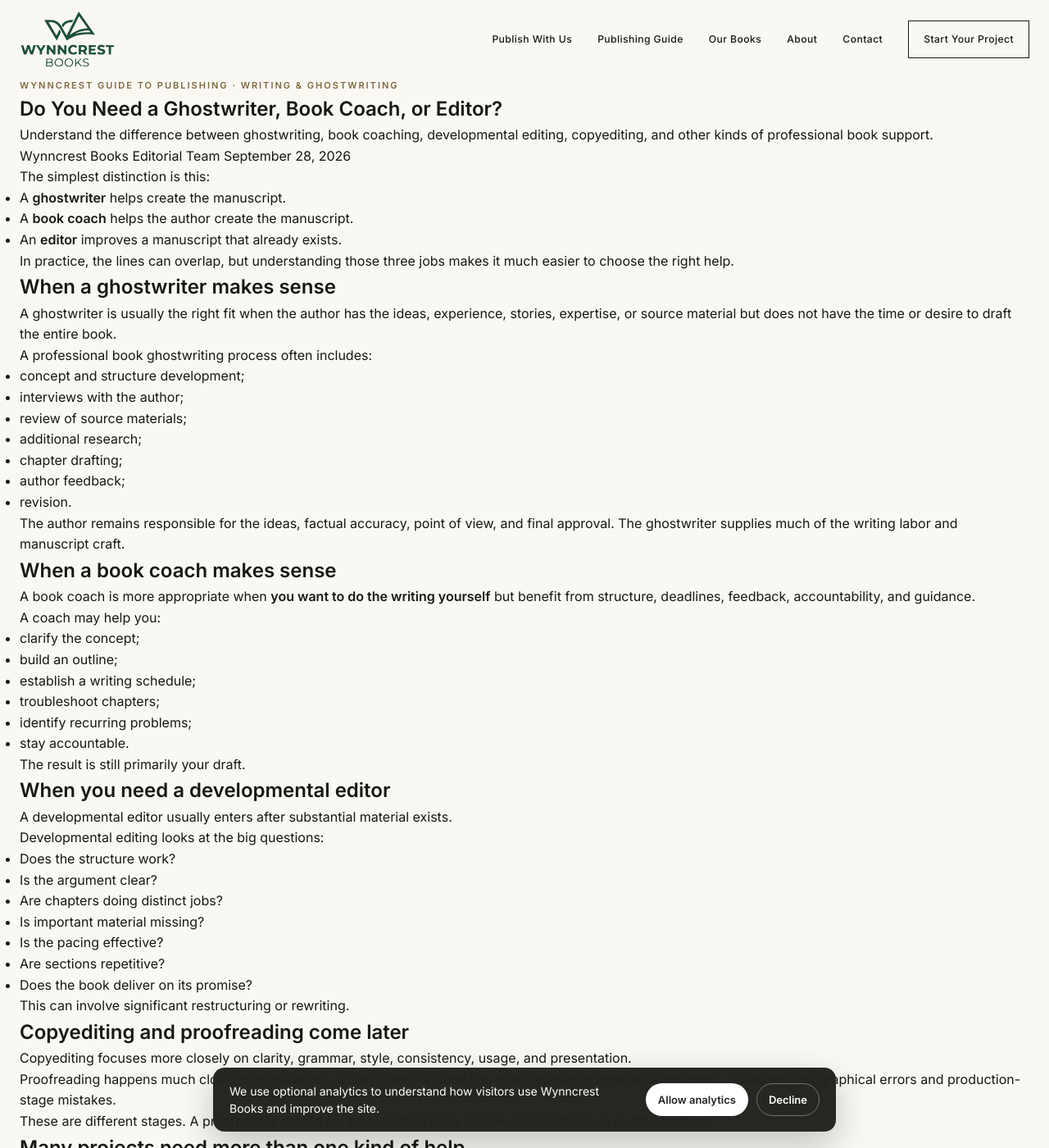
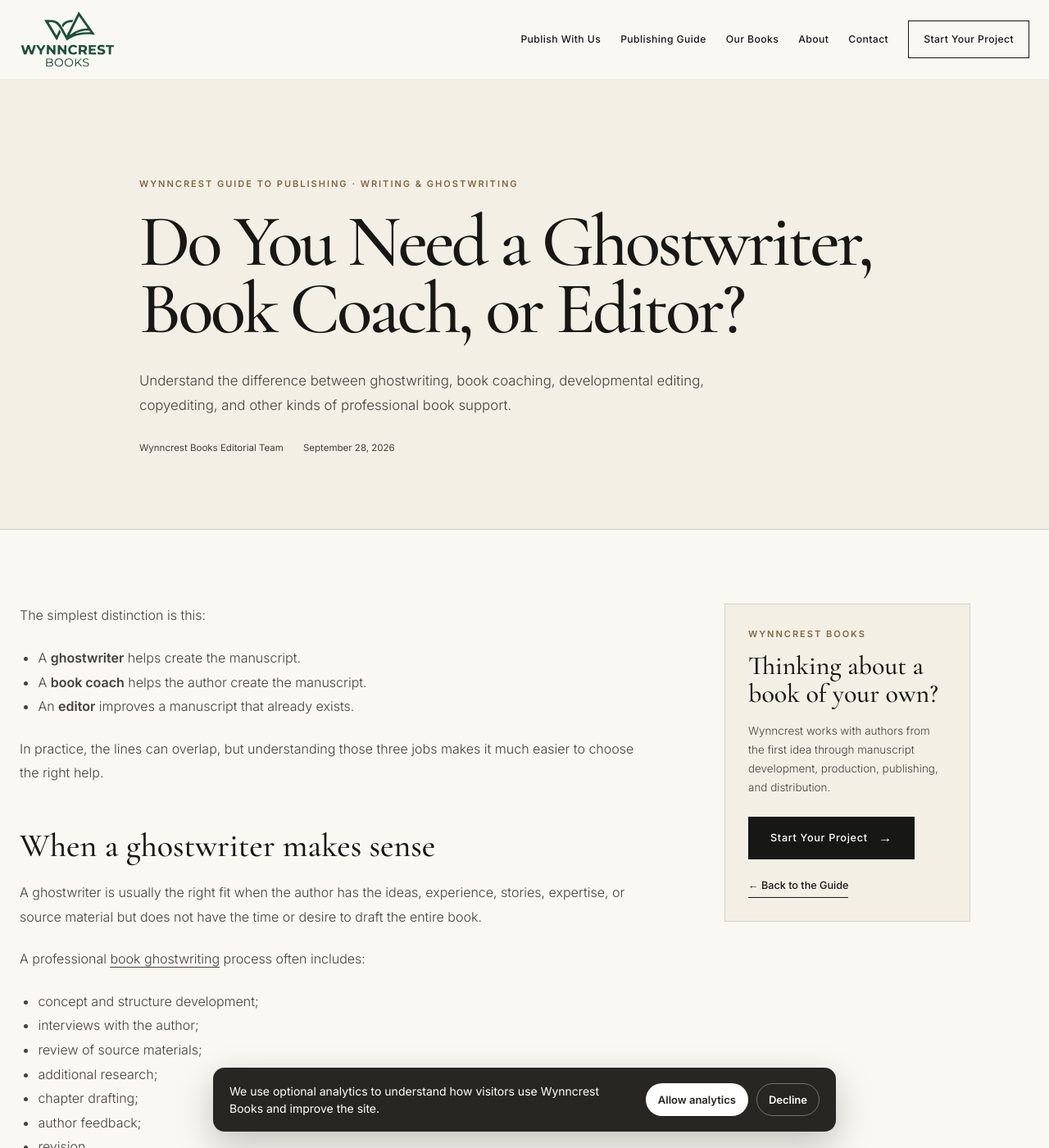
Before and after one commit to ryanheflin/wynncrest, a Jekyll site: the page built from _articles/ghostwriter-book-coach-editor.md, in a window 1280 px wide and 1400 px high. Shown: the whole window at 82% size. Built offline with Jekyll 4.4.1, drawn with Linux system fonts in a browser that asks for light colours.

Commit message:
Add guide, article, and expanded footer styles

```diff
--- a/assets/css/styles.css
+++ b/assets/css/styles.css
@@ -2768,3 +2768,334 @@
     flex: 1;
   }
 }
+
+
+/* =========================================================
+   GUIDE / ARTICLES / EXPANDED FOOTER
+========================================================== */
+
+.nav-links {
+  gap: 24px;
+}
+
+.service h3 a,
+.guide-card h3 a,
+.guide-list-item h3 a {
+  transition: color 0.2s ease;
+}
+
+.service h3 a:hover,
+.guide-card h3 a:hover,
+.guide-list-item h3 a:hover {
+  color: var(--gold-dark);
+}
+
+.service-more {
+  display: inline-block;
+  margin-top: 12px;
+  border-bottom: 1px solid currentColor;
+  font-size: 0.74rem;
+  font-weight: 500;
+}
+
+.guide-hero {
+  border-bottom: 1px solid var(--line);
+}
+
+.guide-grid {
+  display: grid;
+  grid-template-columns: repeat(3, 1fr);
+  border-top: 1px solid var(--line);
+  border-bottom: 1px solid var(--line);
+}
+
+.guide-card {
+  min-height: 360px;
+  padding: 36px 34px 40px 0;
+}
+
+.guide-card + .guide-card {
+  padding-left: 34px;
+  border-left: 1px solid var(--line);
+}
+
+.guide-card-meta {
+  margin-bottom: 48px;
+  color: var(--gold-dark);
+  font-size: 0.65rem;
+  font-weight: 600;
+  letter-spacing: 0.11em;
+  text-transform: uppercase;
+}
+
+.guide-card h3,
+.guide-list-item h3 {
+  font-family: var(--serif);
+  font-size: 2rem;
+  font-weight: 500;
+  line-height: 1.08;
+}
+
+.guide-card p {
+  margin: 18px 0 24px;
+  color: var(--ink-soft);
+  font-size: 0.86rem;
+  font-weight: 300;
+  line-height: 1.75;
+}
+
+.guide-list {
+  border-top: 1px solid var(--line);
+}
+
+.guide-list-item {
+  display: grid;
+  grid-template-columns: 1fr 1fr auto;
+  gap: 50px;
+  align-items: start;
+  padding: 34px 0;
+  border-bottom: 1px solid var(--line);
+}
+
+.guide-list-item .guide-card-meta {
+  margin-bottom: 12px;
+}
+
+.guide-list-item p {
+  color: var(--ink-soft);
+  font-size: 0.87rem;
+  font-weight: 300;
+  line-height: 1.75;
+}
+
+.article-hero {
+  padding: 120px 0 90px;
+  background: var(--cream);
+  border-bottom: 1px solid var(--line);
+}
+
+.article-hero-inner {
+  max-width: 940px;
+}
+
+.article-hero h1 {
+  margin-top: 20px;
+  font-family: var(--serif);
+  font-size: clamp(3.6rem, 7vw, 7rem);
+  font-weight: 500;
+  line-height: 0.92;
+  letter-spacing: -0.042em;
+}
+
+.article-deck {
+  max-width: 760px;
+  margin-top: 30px;
+  color: var(--ink-soft);
+  font-size: 1.05rem;
+  font-weight: 300;
+  line-height: 1.8;
+}
+
+.article-meta {
+  display: flex;
+  gap: 24px;
+  margin-top: 28px;
+  color: var(--ink-soft);
+  font-size: 0.72rem;
+}
+
+.article-shell {
+  display: grid;
+  grid-template-columns: minmax(0, 760px) 300px;
+  gap: 100px;
+  align-items: start;
+  padding-top: 90px;
+  padding-bottom: 120px;
+}
+
+.article-content {
+  font-size: 1rem;
+  line-height: 1.85;
+}
+
+.article-content > * + * {
+  margin-top: 22px;
+}
+
+.article-content h2 {
+  margin-top: 52px;
+  font-family: var(--serif);
+  font-size: 2.5rem;
+  font-weight: 500;
+  line-height: 1.05;
+}
+
+.article-content h3 {
+  margin-top: 38px;
+  font-family: var(--serif);
+  font-size: 1.7rem;
+  font-weight: 500;
+}
+
+.article-content p,
+.article-content li {
+  color: var(--ink-soft);
+  font-weight: 300;
+}
+
+.article-content ul,
+.article-content ol {
+  padding-left: 1.4rem;
+}
+
+.article-content blockquote {
+  padding: 24px 0 24px 28px;
+  border-left: 2px solid var(--gold);
+  font-family: var(--serif);
+  font-size: 1.7rem;
+  line-height: 1.3;
+}
+
+.article-content a {
+  border-bottom: 1px solid currentColor;
+}
+
+.article-sidebar {
+  position: sticky;
+  top: 110px;
+  padding: 28px;
+  background: var(--cream);
+  border: 1px solid var(--line);
+}
+
+.article-sidebar h2 {
+  margin-top: 12px;
+  font-family: var(--serif);
+  font-size: 2rem;
+  font-weight: 500;
+  line-height: 1.05;
+}
+
+.article-sidebar p {
+  margin: 18px 0 24px;
+  color: var(--ink-soft);
+  font-size: 0.84rem;
+  font-weight: 300;
+  line-height: 1.7;
+}
+
+.article-back-link {
+  margin-top: 22px;
+}
+
+.footer-top-expanded {
+  grid-template-columns: 0.8fr 1.2fr;
+}
+
+.footer-description {
+  max-width: 370px;
+  margin-top: 18px;
+  color: rgba(255,255,255,0.46);
+  font-size: 0.78rem;
+  font-weight: 300;
+  line-height: 1.7;
+}
+
+.footer-link-groups {
+  display: grid;
+  grid-template-columns: 1.25fr 1fr 0.8fr;
+  gap: 42px;
+}
+
+.footer-link-groups > div {
+  display: flex;
+  flex-direction: column;
+  gap: 9px;
+}
+
+.footer-link-groups a {
+  color: rgba(255,255,255,0.61);
+  font-size: 0.72rem;
+}
+
+.footer-group-title {
+  margin-bottom: 5px;
+  color: white;
+  font-size: 0.64rem;
+  font-weight: 600;
+  letter-spacing: 0.14em;
+  text-transform: uppercase;
+}
+
+@media (max-width: 1000px) {
+  .guide-grid {
+    grid-template-columns: 1fr;
+  }
+
+  .guide-card,
+  .guide-card + .guide-card {
+    min-height: 0;
+    padding: 34px 0;
+    border-left: none;
+    border-top: 1px solid var(--line);
+  }
+
+  .guide-card:first-child {
+    border-top: none;
+  }
+
+  .guide-card-meta {
+    margin-bottom: 22px;
+  }
+
+  .guide-list-item {
+    grid-template-columns: 1fr;
+    gap: 15px;
+  }
+
+  .article-shell {
+    grid-template-columns: 1fr;
+    gap: 55px;
+  }
+
+  .article-sidebar {
+    position: static;
+  }
+
+  .footer-top-expanded {
+    grid-template-columns: 1fr;
+  }
+
+  .footer-link-groups {
+    margin-top: 20px;
+  }
+}
+
+@media (max-width: 760px) {
+  .article-hero {
+    padding: 90px 0 70px;
+  }
+
+  .article-hero h1 {
+    font-size: clamp(3.2rem, 15vw, 5rem);
+  }
+
+  .article-meta {
+    flex-direction: column;
+    gap: 6px;
+  }
+
+  .article-shell {
+    padding-top: 65px;
+    padding-bottom: 85px;
+  }
+
+  .article-content h2 {
+    font-size: 2.1rem;
+  }
+
+  .footer-link-groups {
+    grid-template-columns: 1fr;
+    gap: 30px;
+  }
+}
```
